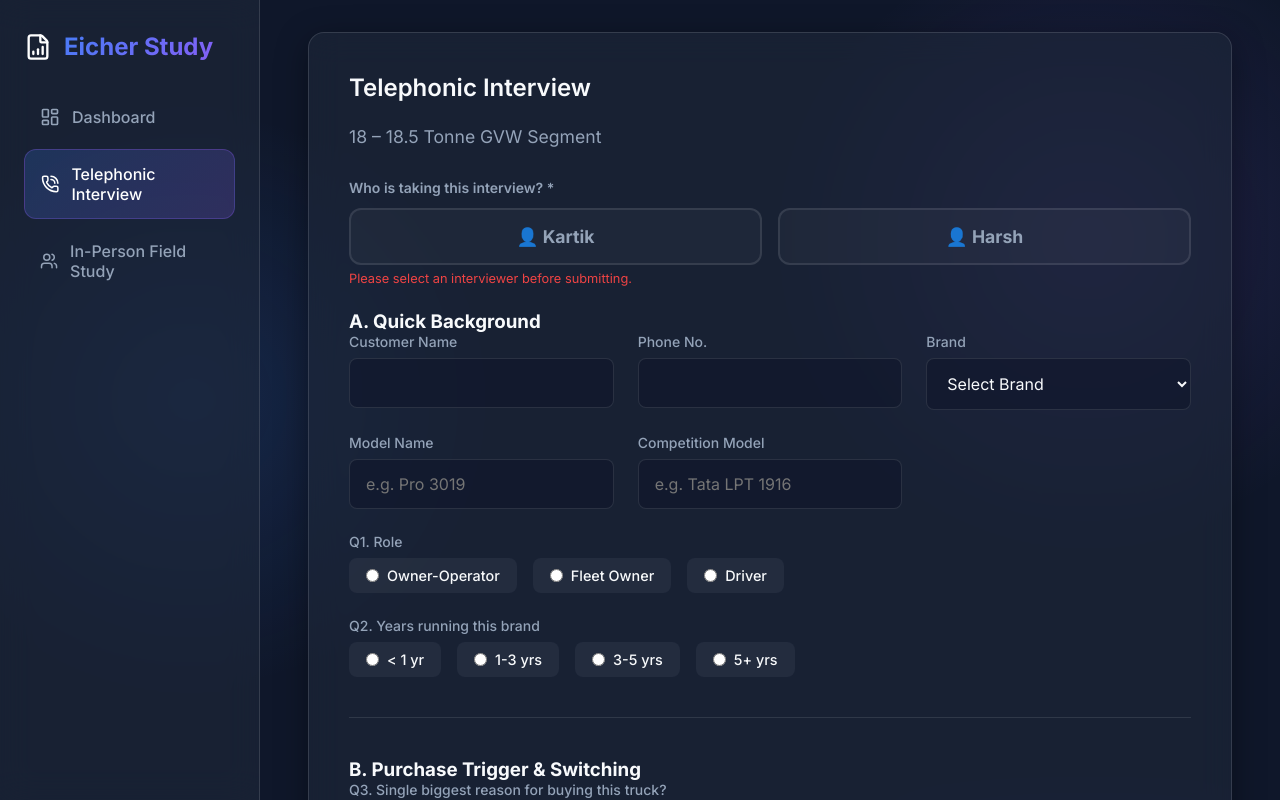
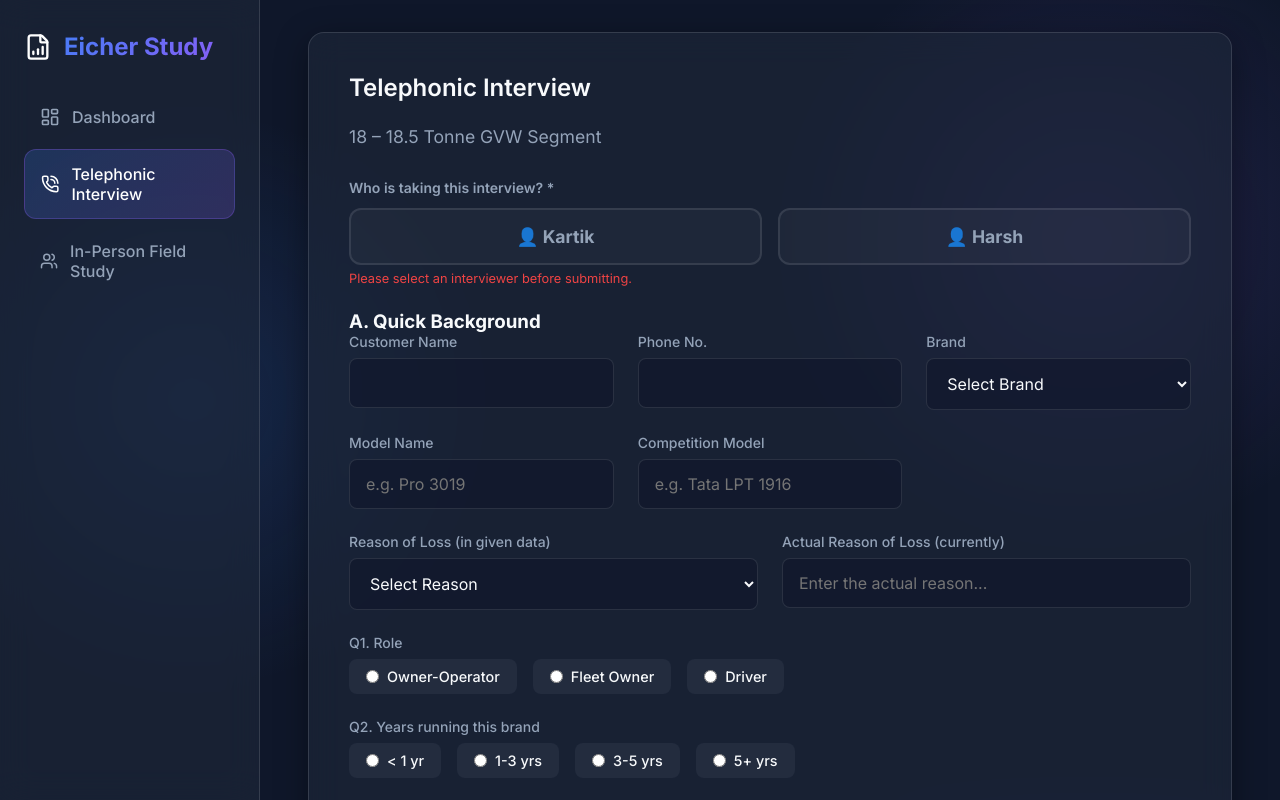
Before and after one commit to Ratnawat-01/eicherstudy, a React (Vite) app: page /#/form/telephonic in a window 1280 px wide. Shown: the top 800 px of the page. Built offline with nearby package versions, Linux system fonts and the light colour scheme.

Commit message:
loss reason

```diff
--- a/src/pages/InPersonForm.jsx
+++ b/src/pages/InPersonForm.jsx
@@ -26,6 +26,8 @@
     date: '', time: '', interviewerName: '', brand: '', respondentCode: '',
     model: '',
     competitionModel: '',
+    reasonOfLossData: '',
+    actualReasonOfLoss: '',
     role: '', trucksOwned: '', yearsWithBrand: '', previousBrand: '', truckAge: '', routeType: '', goodsCarried: '', avgKm: '',
     purchaseTrigger: '', triggerOther: '', switchedBrand: '', switchReason: '',
     breakdowns: '', brokenPart: '',
@@ -64,6 +66,7 @@
         date: '', time: '', interviewerName: '', brand: '', respondentCode: '',
         model: '',
         competitionModel: '',
+        reasonOfLossData: '', actualReasonOfLoss: '',
         role: '', trucksOwned: '', yearsWithBrand: '', previousBrand: '', truckAge: '', routeType: '', goodsCarried: '', avgKm: '',
         purchaseTrigger: '', triggerOther: '', switchedBrand: '', switchReason: '',
         breakdowns: '', brokenPart: '',
@@ -197,6 +200,44 @@
             <div className="form-group">
               <label>Truck age (years)</label>
               <input type="number" name="truckAge" value={formData.truckAge} onChange={handleChange} />
+            </div>
+          </div>
+
+          {/* Loss Reason Fields */}
+          <div className="form-grid" style={{ marginTop: '1.5rem' }}>
+            <div className="form-group">
+              <label>Reason of Loss (in given data)</label>
+              <select name="reasonOfLossData" value={formData.reasonOfLossData} onChange={handleChange}>
+                <option value="">Select Reason</option>
+                <optgroup label="🔴 Competition">
+                  <option value="AFTER MARKET ISSUES">AFTER MARKET ISSUES</option>
+                  <option value="BLIND SPOT">BLIND SPOT</option>
+                  <option value="BRAND IMAGE">BRAND IMAGE</option>
+                  <option value="COMPETITION LOYALIST">COMPETITION LOYALIST</option>
+                  <option value="DELIVERY TIME">DELIVERY TIME</option>
+                  <option value="DISCOUNT - PRICING">DISCOUNT - PRICING</option>
+                  <option value="FINANCE ISSUE">FINANCE ISSUE</option>
+                  <option value="LOST TO CO DEALER">LOST TO CO DEALER</option>
+                  <option value="NETWORK ISSUES">NETWORK ISSUES</option>
+                  <option value="PAST PRODUCT EXPERIENCE">PAST PRODUCT EXPERIENCE</option>
+                  <option value="SPECIFIC MODEL NOT AVAILAB">SPECIFIC MODEL NOT AVAILAB</option>
+                </optgroup>
+                <optgroup label="🟡 Non-Competition">
+                  <option value="DUPLICATE ENQUIRY">DUPLICATE ENQUIRY</option>
+                  <option value="MODEL/FERT CODE CHANGE">MODEL/FERT CODE CHANGE</option>
+                  <option value="OTHERS">OTHERS</option>
+                  <option value="PURCHASE DEFERRED">PURCHASE DEFERRED</option>
+                  <option value="PURCHASED OLD VEHICLE">PURCHASED OLD VEHICLE</option>
+                  <option value="REQUIREMENT DROPPED">REQUIREMENT DROPPED</option>
+                  <option value="WEAK FINANCE PROFILE">WEAK FINANCE PROFILE</option>
+                  <option value="WRONG ALLOCATION">WRONG ALLOCATION</option>
+                  <option value="COCO CUTOVER">COCO CUTOVER</option>
+                </optgroup>
+              </select>
+            </div>
+            <div className="form-group">
+              <label>Actual Reason of Loss (currently)</label>
+              <input type="text" name="actualReasonOfLoss" value={formData.actualReasonOfLoss} onChange={handleChange} placeholder="Enter the actual reason..." />
             </div>
           </div>
 
--- a/src/pages/TelephonicForm.jsx
+++ b/src/pages/TelephonicForm.jsx
@@ -18,6 +18,8 @@
     brand: '',
     model: '',
     competitionModel: '',
+    reasonOfLossData: '',
+    actualReasonOfLoss: '',
     role: '',
     yearsRunning: '',
     purchaseReason: '',
@@ -57,7 +59,9 @@
       // Reset form
       setFormData({
         interviewer: formData.interviewer, // keep interviewer selected between submissions
-        customerName: '', phoneNo: '', brand: '', model: '', competitionModel: '', role: '', yearsRunning: '',
+        customerName: '', phoneNo: '', brand: '', model: '', competitionModel: '',
+        reasonOfLossData: '', actualReasonOfLoss: '',
+        role: '', yearsRunning: '',
         purchaseReason: '', switchedBrand: '', switchReason: '', breakdowns: '',
         decisionMaker: '', ratings: attributes.reduce((acc, attr) => ({ ...acc, [attr]: { importance: '', score: '' } }), {}),
         quote: ''
@@ -146,6 +150,44 @@
             <div className="form-group">
               <label>Competition Model</label>
               <input type="text" name="competitionModel" value={formData.competitionModel} onChange={handleChange} placeholder="e.g. Tata LPT 1916" />
+            </div>
+          </div>
+
+          {/* Loss Reason Fields */}
+          <div className="form-grid" style={{ marginTop: '1.5rem' }}>
+            <div className="form-group">
+              <label>Reason of Loss (in given data)</label>
+              <select name="reasonOfLossData" value={formData.reasonOfLossData} onChange={handleChange}>
+                <option value="">Select Reason</option>
+                <optgroup label="🔴 Competition">
+                  <option value="AFTER MARKET ISSUES">AFTER MARKET ISSUES</option>
+                  <option value="BLIND SPOT">BLIND SPOT</option>
+                  <option value="BRAND IMAGE">BRAND IMAGE</option>
+                  <option value="COMPETITION LOYALIST">COMPETITION LOYALIST</option>
+                  <option value="DELIVERY TIME">DELIVERY TIME</option>
+                  <option value="DISCOUNT - PRICING">DISCOUNT - PRICING</option>
+                  <option value="FINANCE ISSUE">FINANCE ISSUE</option>
+                  <option value="LOST TO CO DEALER">LOST TO CO DEALER</option>
+                  <option value="NETWORK ISSUES">NETWORK ISSUES</option>
+                  <option value="PAST PRODUCT EXPERIENCE">PAST PRODUCT EXPERIENCE</option>
+                  <option value="SPECIFIC MODEL NOT AVAILAB">SPECIFIC MODEL NOT AVAILAB</option>
+                </optgroup>
+                <optgroup label="🟡 Non-Competition">
+                  <option value="DUPLICATE ENQUIRY">DUPLICATE ENQUIRY</option>
+                  <option value="MODEL/FERT CODE CHANGE">MODEL/FERT CODE CHANGE</option>
+                  <option value="OTHERS">OTHERS</option>
+                  <option value="PURCHASE DEFERRED">PURCHASE DEFERRED</option>
+                  <option value="PURCHASED OLD VEHICLE">PURCHASED OLD VEHICLE</option>
+                  <option value="REQUIREMENT DROPPED">REQUIREMENT DROPPED</option>
+                  <option value="WEAK FINANCE PROFILE">WEAK FINANCE PROFILE</option>
+                  <option value="WRONG ALLOCATION">WRONG ALLOCATION</option>
+                  <option value="COCO CUTOVER">COCO CUTOVER</option>
+                </optgroup>
+              </select>
+            </div>
+            <div className="form-group">
+              <label>Actual Reason of Loss (currently)</label>
+              <input type="text" name="actualReasonOfLoss" value={formData.actualReasonOfLoss} onChange={handleChange} placeholder="Enter the actual reason..." />
             </div>
           </div>
 
```
Also changed, not shown: 1 other file (tests, documents, lock files or other folders).
